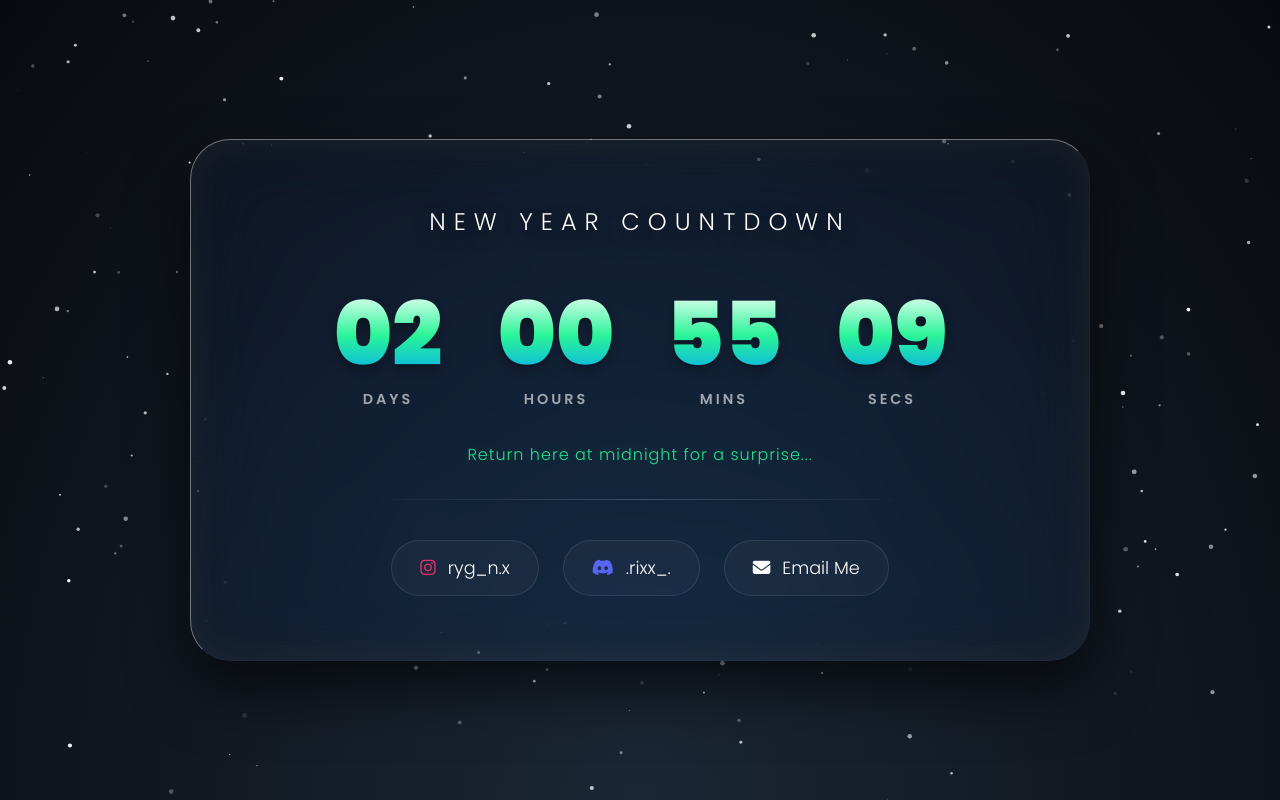
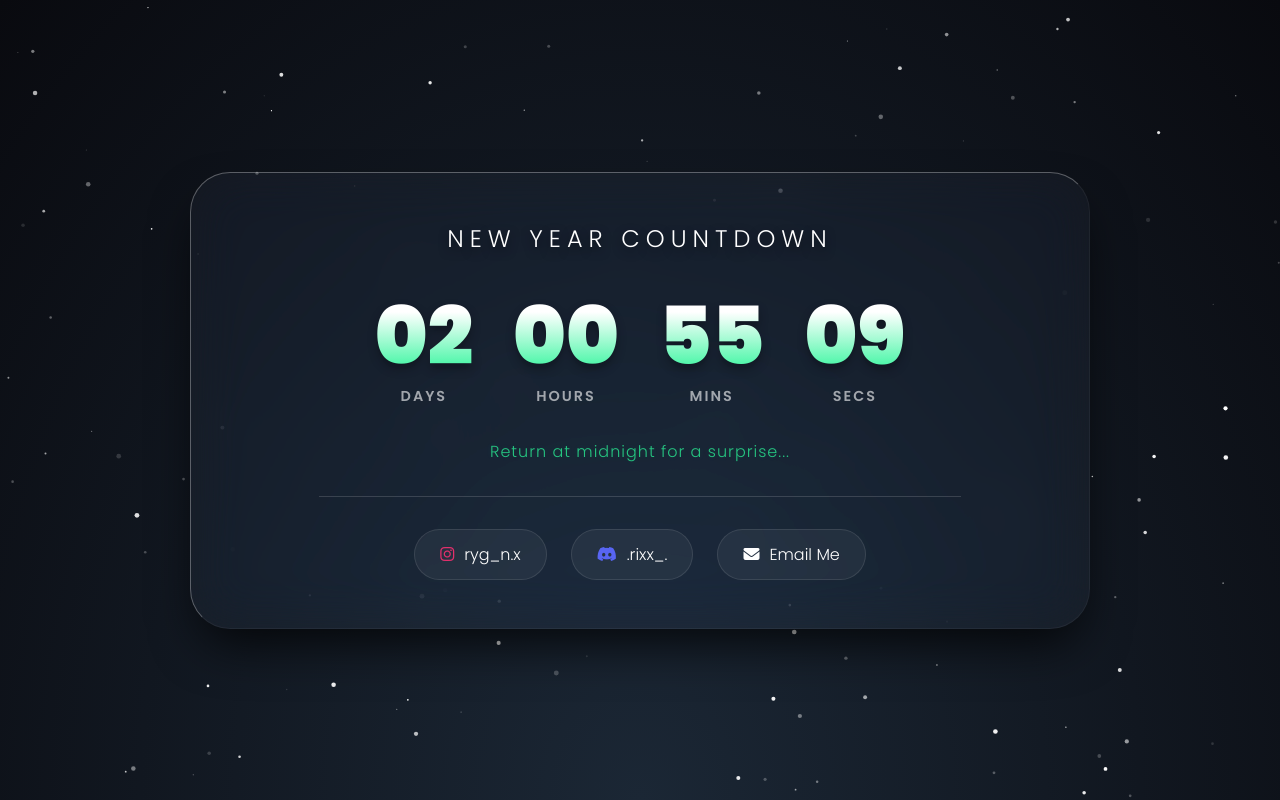
Before and after one commit to ryan-lyter/NY-COUNT, a plain HTML site: page index.html in a window 1280 px wide. Drawn offline with Linux system fonts and the light colour scheme.

Commit message:
Refactor index.html for New Year 2026 countdown

```diff
--- a/index.html
+++ b/index.html
@@ -2,251 +2,255 @@
 <html lang="en">
 <head>
     <meta charset="UTF-8">
-    <meta name="viewport" content="width=device-width, initial-scale=1.0">
-    <title>2026 Countdown | Ry Studio</title>
+    <meta name="viewport" content="width=device-width, initial-scale=1.0, maximum-scale=1.0, user-scalable=no">
+    <meta http-equiv="X-UA-Compatible" content="IE=edge">
+    <title>New Year 2026 | Ry Studio</title>
+
+    <link rel="preconnect" href="https://fonts.googleapis.com">
+    <link rel="preconnect" href="https://fonts.gstatic.com" crossorigin>
     <link href="https://fonts.googleapis.com/css2?family=Poppins:wght@300;600;900&display=swap" rel="stylesheet">
     <link rel="stylesheet" href="https://cdnjs.cloudflare.com/ajax/libs/font-awesome/6.4.0/css/all.min.css">
 
     <style>
-        :root {
-            /* Theme Colors */
-            --bg-dark: #020024;
-            --accent: #2af598;
-            --text-white: #ffffff;
-
-            /* Liquid Glass Variables */
-            --glass-bg: rgba(255, 255, 255, 0.02);
-            --glass-border-light: rgba(255, 255, 255, 0.4);
-            --glass-border-dark: rgba(255, 255, 255, 0.05);
-
-            /* The "Liquid" Gradient Text */
-            --liquid-gradient: linear-gradient(180deg, #ffffff 0%, #2af598 50%, #009efd 100%);
-        }
-
+        /* --- RESET & BASICS --- */
         * {
             box-sizing: border-box;
-            user-select: none;
+            margin: 0;
+            padding: 0;
+            outline: none;
             -webkit-tap-highlight-color: transparent;
         }
 
+        html, body {
+            width: 100%;
+            height: 100%;
+            overflow: hidden; /* Prevent scrolling */
+        }
+
         body {
-            margin: 0;
-            padding: 0;
-            height: 100vh;
             display: flex;
             justify-content: center;
             align-items: center;
-            /* Deep Space Background */
+            /* Fallback background color in case gradient fails */
+            background-color: #020024;
             background: radial-gradient(ellipse at bottom, #1b2735 0%, #090a0f 100%);
-            font-family: 'Poppins', sans-serif;
-            overflow: hidden;
+            font-family: 'Poppins', -apple-system, BlinkMacSystemFont, 'Segoe UI', Roboto, Helvetica, Arial, sans-serif;
+            color: white;
         }
 
-        /* Canvas for Stars & Fireworks */
+        /* --- CANVAS LAYER --- */
         #canvas-container {
             position: fixed;
             top: 0;
             left: 0;
             width: 100%;
             height: 100%;
-            z-index: 0;
+            z-index: 1; /* Lowest layer */
             pointer-events: none;
         }
 
-        /* The Liquid Glass Container
-           Enhanced with 'saturate' to simulate refraction
-        */
+        /* --- GLASS CARD STYLING --- */
         .glass-card {
             position: relative;
-            z-index: 10;
-            background: var(--glass-bg);
+            z-index: 10; /* Above canvas */
 
-            /* BLUR + SATURATE = THICK GLASS LOOK */
-            backdrop-filter: blur(30px) saturate(200%);
-            -webkit-backdrop-filter: blur(30px) saturate(200%);
+            /* Glass Effect */
+            background: rgba(255, 255, 255, 0.03);
+            backdrop-filter: blur(25px) saturate(150%);
+            -webkit-backdrop-filter: blur(25px) saturate(150%); /* Safari Fix */
 
-            /* Beveled Borders */
-            border-top: 1px solid var(--glass-border-light);
-            border-left: 1px solid var(--glass-border-light);
-            border-right: 1px solid var(--glass-border-dark);
-            border-bottom: 1px solid var(--glass-border-dark);
-
-            /* Inner Glow & Drop Shadow */
-            box-shadow:
-                0 30px 60px rgba(0, 0, 0, 0.6),
-                inset 0 0 40px rgba(255, 255, 255, 0.05);
+            /* Borders */
+            border-top: 1px solid rgba(255, 255, 255, 0.3);
+            border-left: 1px solid rgba(255, 255, 255, 0.3);
+            border-right: 1px solid rgba(255, 255, 255, 0.05);
+            border-bottom: 1px solid rgba(255, 255, 255, 0.05);
 
             border-radius: 40px;
-            padding: 4rem;
+            padding: 3rem;
             width: 90%;
             max-width: 900px;
             text-align: center;
-            transition: all 0.5s cubic-bezier(0.25, 0.46, 0.45, 0.94);
-        }
 
-        /* Dynamic Title */
-        h1 {
-            color: var(--text-white);
-            font-weight: 300;
-            letter-spacing: 8px;
-            text-transform: uppercase;
-            font-size: 1.5rem;
-            margin: 0 0 3rem 0;
-            text-shadow: 0 5px 15px rgba(0,0,0,0.5);
+            /* Shadows */
+            box-shadow: 0 25px 50px -12px rgba(0, 0, 0, 0.8);
             transition: all 0.5s ease;
         }
 
-        /* The New Year State Class */
+        /* --- TYPOGRAPHY --- */
+        h1 {
+            font-weight: 300;
+            letter-spacing: 6px;
+            text-transform: uppercase;
+            font-size: 1.5rem;
+            margin-bottom: 2.5rem;
+            text-shadow: 0 4px 10px rgba(0,0,0,0.5);
+        }
+
+        /* New Year Celebration State */
         h1.celebrate {
-            font-size: 4rem;
+            font-size: 3.5rem;
             font-weight: 900;
             letter-spacing: 2px;
-            background: var(--liquid-gradient);
+            background: linear-gradient(180deg, #ffffff 0%, #2af598 50%, #009efd 100%);
             -webkit-background-clip: text;
             background-clip: text;
             color: transparent;
-            text-shadow: 0 10px 30px rgba(42, 245, 152, 0.4);
-            animation: popIn 1s ease forwards;
+            text-shadow: 0 0 40px rgba(42, 245, 152, 0.4);
+            animation: zoomIn 0.8s cubic-bezier(0.175, 0.885, 0.32, 1.275) forwards;
         }
 
-        @keyframes popIn {
-            0% { transform: scale(0.5); opacity: 0; }
-            100% { transform: scale(1); opacity: 1; }
-        }
-
-        /* Container to group elements that vanish */
-        .vanish-on-zero {
-            transition: opacity 0.5s ease, transform 0.5s ease;
-        }
-
+        /* --- COUNTDOWN GRID --- */
         .countdown {
             display: flex;
             justify-content: center;
-            gap: 3rem;
+            gap: 2.5rem;
+            margin-bottom: 2rem;
             flex-wrap: wrap;
-            margin-bottom: 2rem;
         }
 
         .time-box {
             display: flex;
             flex-direction: column;
             align-items: center;
-            min-width: 120px;
         }
 
         .number {
-            font-size: 5.5rem;
+            font-size: 5rem;
             font-weight: 900;
-            font-variant-numeric: tabular-nums; /* Prevents jitter */
-            background: var(--liquid-gradient);
+            /* Fix jittering numbers */
+            font-feature-settings: "tnum";
+            font-variant-numeric: tabular-nums;
+
+            /* Liquid Text Gradient */
+            background: linear-gradient(180deg, #ffffff 20%, #2af598 100%);
             -webkit-background-clip: text;
             background-clip: text;
             color: transparent;
-            filter: drop-shadow(0 5px 5px rgba(0,0,0,0.3));
-            line-height: 1.1;
+
+            /* Liquid Shadow */
+            filter: drop-shadow(0px 5px 5px rgba(0,0,0,0.3));
+            line-height: 1;
         }
 
         .label {
-            color: rgba(255, 255, 255, 0.6);
+            margin-top: 10px;
             font-size: 0.9rem;
             font-weight: 600;
             text-transform: uppercase;
-            letter-spacing: 3px;
-            margin-top: 5px;
+            letter-spacing: 2px;
+            color: rgba(255,255,255,0.6);
         }
 
+        /* --- TEASER TEXT --- */
         .teaser-text {
-            color: var(--accent);
+            color: #2af598;
             font-size: 1rem;
+            margin-bottom: 2rem;
+            opacity: 0.8;
             font-weight: 300;
             letter-spacing: 1px;
-            margin-bottom: 2rem;
-            opacity: 0.9;
-            animation: pulse 3s infinite ease-in-out;
-        }
-
-        @keyframes pulse {
-            0%, 100% { opacity: 0.6; }
-            50% { opacity: 1; text-shadow: 0 0 15px rgba(42, 245, 152, 0.3); }
+            animation: pulse 3s infinite;
         }
 
         .divider {
+            width: 80%;
             height: 1px;
-            background: linear-gradient(90deg, transparent, rgba(255,255,255,0.2), transparent);
-            width: 70%;
-            margin: 0 auto 2.5rem auto;
+            background: rgba(255,255,255,0.15);
+            margin: 0 auto 2rem auto;
         }
 
-        /* Contact Section */
+        /* --- SOCIAL LINKS --- */
         .contact-section {
             display: flex;
             justify-content: center;
             gap: 1.5rem;
             flex-wrap: wrap;
-            position: relative;
-            z-index: 20; /* Keep above everything */
         }
 
         .contact-link {
             text-decoration: none;
-            color: var(--text-white);
-            font-size: 1.1rem;
+            color: white;
+            padding: 12px 25px;
+            border-radius: 50px;
+            background: rgba(255,255,255,0.05);
+            border: 1px solid rgba(255,255,255,0.1);
             display: flex;
             align-items: center;
-            gap: 12px;
-            padding: 14px 28px;
-            border-radius: 50px;
-            background: rgba(255,255,255,0.03);
-            border: 1px solid rgba(255,255,255,0.1);
-            transition: all 0.3s cubic-bezier(0.4, 0, 0.2, 1);
+            gap: 10px;
+            font-weight: 500;
+            transition: all 0.3s ease;
             cursor: pointer;
+            position: relative; /* For tooltip positioning */
         }
 
         .contact-link:hover {
             background: rgba(255,255,255,0.15);
-            border-color: rgba(255,255,255,0.4);
-            transform: translateY(-4px);
-            box-shadow: 0 10px 25px rgba(0,0,0,0.3);
+            transform: translateY(-3px);
+            box-shadow: 0 10px 20px rgba(0,0,0,0.3);
         }
 
+        /* Icon Colors */
         .fa-instagram { color: #E1306C; }
         .fa-discord { color: #5865F2; }
         .fa-envelope { color: #ffffff; }
 
-        .tooltip { position: relative; }
+        /* --- TOOLTIP --- */
         .tooltip::after {
             content: "Copied!";
             position: absolute;
-            background: var(--accent);
-            color: #000;
-            font-weight: 700;
-            padding: 6px 12px;
-            border-radius: 6px;
-            font-size: 0.8rem;
             top: -40px;
             left: 50%;
             transform: translateX(-50%);
+            background: #2af598;
+            color: #000;
+            padding: 5px 10px;
+            border-radius: 5px;
+            font-size: 0.8rem;
+            font-weight: bold;
             opacity: 0;
             transition: opacity 0.3s;
             pointer-events: none;
         }
-        .tooltip.show-tooltip::after { opacity: 1; }
+        .tooltip.show-tooltip::after {
+            opacity: 1;
+        }
 
-        /* Responsive Design */
+        /* --- ANIMATIONS --- */
+        @keyframes pulse {
+            0%, 100% { opacity: 0.6; }
+            50% { opacity: 1; text-shadow: 0 0 15px rgba(42, 245, 152, 0.4); }
+        }
+
+        @keyframes zoomIn {
+            0% { transform: scale(0.5); opacity: 0; }
+            100% { transform: scale(1); opacity: 1; }
+        }
+
+        .vanish {
+            opacity: 0;
+            transform: scale(0.9);
+            transition: opacity 0.5s ease, transform 0.5s ease;
+            pointer-events: none;
+        }
+
+        .hidden {
+            display: none !important;
+        }
+
+        /* --- RESPONSIVE FIXES --- */
         @media (max-width: 768px) {
-            .glass-card { padding: 3rem 1.5rem; width: 95%; }
-            .number { font-size: 4rem; }
-            .countdown { gap: 1.5rem; }
-            h1.celebrate { font-size: 2.5rem; }
+            .glass-card { padding: 2rem 1rem; width: 95%; }
+            .number { font-size: 3.5rem; }
+            .countdown { gap: 1rem; }
         }
 
         @media (max-width: 480px) {
             h1 { font-size: 1.1rem; }
             .countdown { gap: 1rem; display: grid; grid-template-columns: 1fr 1fr; }
-            .number { font-size: 3.2rem; }
+            .number { font-size: 3rem; }
             .contact-section { flex-direction: column; width: 100%; }
             .contact-link { width: 100%; justify-content: center; }
-            h1.celebrate { font-size: 2rem; margin-bottom: 2rem;}
+            h1.celebrate { font-size: 2.2rem; margin-bottom: 2rem; }
         }
     </style>
 </head>
@@ -257,7 +261,7 @@
     <div class="glass-card">
         <h1 id="main-title">New Year Countdown</h1>
 
-        <div id="countdown-content" class="vanish-on-zero">
+        <div id="countdown-wrapper">
             <div class="countdown">
                 <div class="time-box">
                     <span class="number" id="days">00</span>
@@ -278,7 +282,7 @@
             </div>
 
             <div class="teaser-text">
-                Return here at midnight for a surprise...
+                Return at midnight for a surprise...
             </div>
         </div>
 
@@ -303,21 +307,23 @@
     </div>
 
     <script>
-
-        const TARGET_DATE_IST = "2026-01-01T00:00:00+05:30";
+        /* --- CONFIGURATION --- */
+        // ISO 8601 Format for IST (Indian Standard Time)
+        const TARGET_DATE_ISO = "2026-01-01T00:00:00+05:30";
         let fireworksActive = false;
         let isNewYear = false;
 
-        // --- COUNTDOWN LOGIC ---
+        /* --- COUNTDOWN ENGINE --- */
         function updateCountdown() {
-            if (isNewYear) return; // Stop processing if already New Year
+            if (isNewYear) return;
 
-            const countDate = new Date(TARGET_DATE_IST).getTime();
+            const target = new Date(TARGET_DATE_ISO).getTime();
             const now = new Date().getTime();
-            const gap = countDate - now;
+            const gap = target - now;
 
+            // Trigger New Year if gap is 0 or less
             if (gap <= 0) {
-                triggerNewYear();
+                activateNewYear();
                 return;
             }
 
@@ -337,50 +343,49 @@
             document.getElementById('seconds').innerText = s.toString().padStart(2, '0');
         }
 
-
-        function triggerNewYear() {
+        /* --- STATE MANAGER --- */
+        function activateNewYear() {
             isNewYear = true;
 
+            // 1. Fade out countdown
+            const wrapper = document.getElementById('countdown-wrapper');
+            wrapper.classList.add('vanish');
 
-            const content = document.getElementById('countdown-content');
-            content.style.opacity = '0';
-            content.style.transform = 'scale(0.9)';
-
-            // Remove from layout after fade out
+            // 2. Remove after transition and Change Title
             setTimeout(() => {
-                content.style.display = 'none';
-
+                wrapper.classList.add('hidden');
 
                 const title = document.getElementById('main-title');
                 title.innerText = "HAPPY NEW YEAR!";
                 title.classList.add('celebrate');
-
             }, 500);
 
+            // 3. Start Fireworks
             if (!fireworksActive) {
                 fireworksActive = true;
-                // Boost star speed
-                stars.forEach(s => s.speed *= 8);
+                // Accelerate stars
+                stars.forEach(s => s.speed *= 5);
             }
         }
 
-
+        /* --- DISCORD UTILITY --- */
         function copyDiscord() {
-            navigator.clipboard.writeText(".rixx_.").then(() => {
+            const discordID = ".rixx_.";
+            navigator.clipboard.writeText(discordID).then(() => {
                 const btn = document.getElementById('discord-btn');
                 btn.classList.add('show-tooltip');
                 setTimeout(() => btn.classList.remove('show-tooltip'), 2000);
-            }).catch(err => console.error("Copy failed", err));
+            }).catch(err => console.error("Clipboard failed", err));
         }
 
-
+        /* --- CANVAS VISUALS (Stars & Fireworks) --- */
         const canvas = document.getElementById('canvas-container');
         const ctx = canvas.getContext('2d');
         let width, height;
         let stars = [];
         let particles = [];
 
-        function resize() {
+        function resizeCanvas() {
             width = window.innerWidth;
             height = window.innerHeight;
             canvas.width = width;
@@ -390,12 +395,11 @@
 
         class Star {
             constructor() {
-                this.reset();
-                this.y = Math.random() * height; // Start scattered
+                this.reset(true);
             }
-            reset() {
+            reset(initial = false) {
                 this.x = Math.random() * width;
-                this.y = 0;
+                this.y = initial ? Math.random() * height : 0;
                 this.size = Math.random() * 2 + 0.5;
                 this.speed = Math.random() * 0.5 + 0.2;
                 this.opacity = Math.random();
@@ -403,7 +407,9 @@
             update() {
                 this.y += this.speed;
                 if (this.y > height) this.reset();
-                this.opacity += (Math.random() - 0.5) * 0.1;
+
+                // Twinkle
+                this.opacity += (Math.random() - 0.5) * 0.05;
                 if (this.opacity < 0.1) this.opacity = 0.1;
                 if (this.opacity > 1) this.opacity = 1;
             }
@@ -417,23 +423,24 @@
 
         function initStars() {
             stars = [];
-            for (let i = 0; i < 200; i++) {
+            // Create 150 stars
+            for (let i = 0; i < 150; i++) {
                 stars.push(new Star());
             }
         }
 
-        class Particle {
+        class FireworkParticle {
             constructor(x, y, color) {
                 this.x = x;
                 this.y = y;
                 this.color = color;
                 const angle = Math.random() * Math.PI * 2;
-                const velocity = Math.random() * 6 + 2;
+                const velocity = Math.random() * 5 + 2;
                 this.dx = Math.cos(angle) * velocity;
                 this.dy = Math.sin(angle) * velocity;
                 this.alpha = 1;
-                this.friction = 0.96;
-                this.gravity = 0.04;
+                this.friction = 0.95;
+                this.gravity = 0.05;
             }
             update() {
                 this.dx *= this.friction;
@@ -441,7 +448,7 @@
                 this.dy += this.gravity;
                 this.x += this.dx;
                 this.y += this.dy;
-                this.alpha -= 0.01;
+                this.alpha -= 0.015;
             }
             draw() {
                 ctx.globalAlpha = this.alpha;
@@ -453,29 +460,32 @@
             }
         }
 
-        function createExplosion() {
-            // bursts
-            if (Math.random() > 0.08) return;
+        function launchFirework() {
+            // Random chance to launch
+            if (Math.random() > 0.05) return;
+
             const x = Math.random() * width;
             const y = Math.random() * height * 0.5;
             const colors = ['#2af598', '#009efd', '#ff0055', '#ffe53b', '#ffffff'];
             const color = colors[Math.floor(Math.random() * colors.length)];
 
-            for (let i = 0; i < 50; i++) {
-                particles.push(new Particle(x, y, color));
+            for (let i = 0; i < 40; i++) {
+                particles.push(new FireworkParticle(x, y, color));
             }
         }
 
-        function animate() {
+        function animateLoop() {
             ctx.clearRect(0, 0, width, height);
 
+            // Draw Stars
             stars.forEach(star => {
                 star.update();
                 star.draw();
             });
 
+            // Draw Fireworks
             if (fireworksActive) {
-                createExplosion();
+                launchFirework();
                 particles.forEach((p, index) => {
                     p.update();
                     p.draw();
@@ -483,16 +493,17 @@
                 });
             }
 
-            requestAnimationFrame(animate);
+            requestAnimationFrame(animateLoop);
         }
 
-        window.addEventListener('resize', resize);
-        resize();
-        animate();
+        // --- INITIALIZATION ---
+        window.addEventListener('resize', resizeCanvas);
+        resizeCanvas();
+        animateLoop();
 
-        // Start Timer
+        // Start Interval
         setInterval(updateCountdown, 1000);
-        updateCountdown();
+        updateCountdown(); // Run once immediately
     </script>
 </body>
 </html>
```
